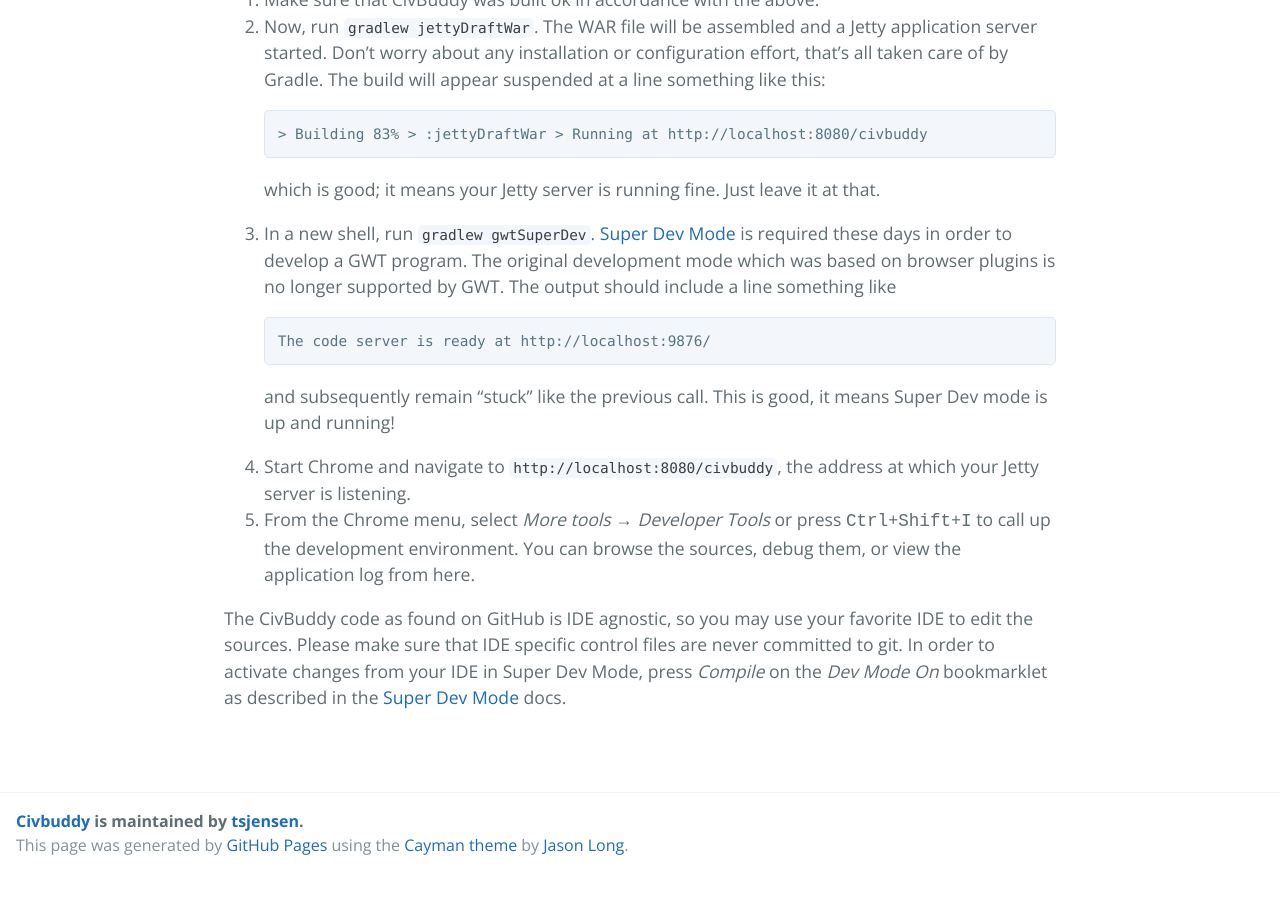
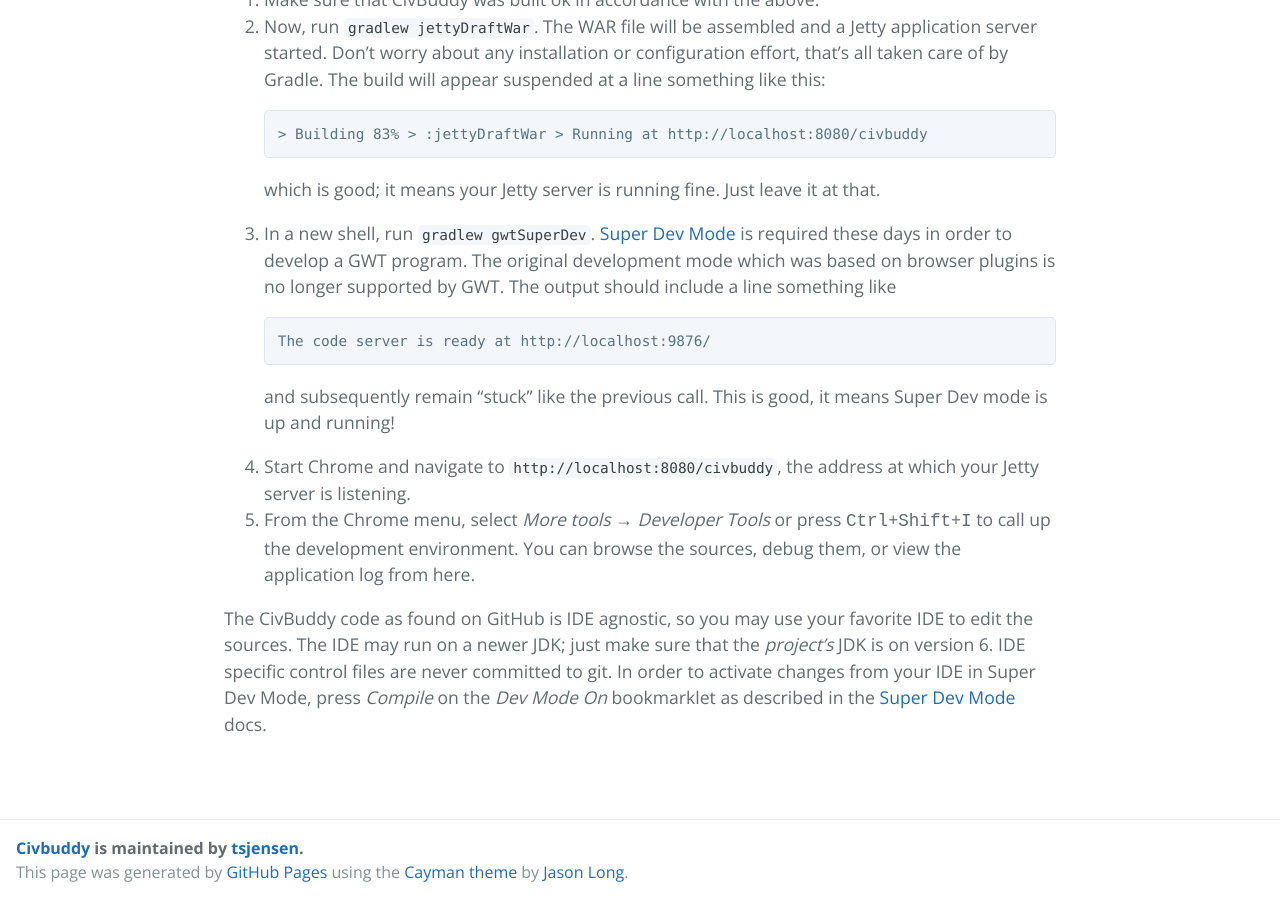
Before and after one commit to tsjensen/civbuddy, a Jekyll site: the page built from index.html, in a window 1280 px wide and 900 px high, scrolled down 2201 px. Built offline with Jekyll 4.4.1, drawn with Linux system fonts in a browser that asks for light colours; before the commit the page ends 3074 px from its top, so only the background shows below that; some of the changed text lies outside the part shown.

Commit message:
Adjust setup guide for JDK 6

```diff
--- a/index.html
+++ b/index.html
@@ -36,9 +36,9 @@
 
  1. Make sure you have the prerequisites set up:
    - [Git](http://git-scm.com/)
-   - [Java 7 SDK](http://www.oracle.com/technetwork/java/javase/downloads/jdk7-downloads-1880260.html)
+   - [Java 6 SDK](http://www.oracle.com/technetwork/java/javase/downloads/java-archive-downloads-javase6-419409.html)
    - [Chrome](http://www.google.com/chrome). Yes, development of a GWT program requires Chrome these days.
- 1. Make sure that your environment variable `JAVA_HOME` points to the Java&nbsp;7 SDK, for example `C:\PROGRA~1\Java\jdk1.7.0_80` (Windows).
+ 1. Make sure that your environment variable `JAVA_HOME` points to the Java&nbsp;6 SDK, for example `C:\PROGRA~1\Java\jdk1.6.0_45` (Windows).
  1. `JAVA_HOME/bin` should be on the `PATH`
  1. If you don't have a Gradle User Home yet, set it up by creating an empty directory called `.gradle` somewhere, for example `d:\.gradle` (Windows) or `~/.gradle` (Unix). Create an environment variable `GRADLE_USER_HOME` which points to this directory. This directory may grow quite large over time (mine is 2&nbsp;GB), because Gradle uses it to cache all downloaded stuff.
  1. Clone the {{ site.name }} repo by running on the command line:
@@ -65,4 +65,4 @@
  1. Start Chrome and navigate to `http://localhost:8080/civbuddy`, the address at which your Jetty server is listening.
  1. From the Chrome menu, select *More tools* &rarr; *Developer Tools* or press <kbd>Ctrl</kbd>+<kbd>Shift</kbd>+<kbd>I</kbd> to call up the development environment. You can browse the sources, debug them, or view the application log from here.
 
-The {{ site.name }} code as found on GitHub is IDE agnostic, so you may use your favorite IDE to edit the sources. Please make sure that IDE specific control files are never committed to git. In order to activate changes from your IDE in Super Dev Mode, press *Compile* on the *Dev Mode On* bookmarklet as described in the [Super Dev Mode](http://www.gwtproject.org/articles/superdevmode.html) docs.
+The {{ site.name }} code as found on GitHub is IDE agnostic, so you may use your favorite IDE to edit the sources. The IDE may run on a newer JDK; just make sure that the *project's* JDK is on version&nbsp;6. IDE specific control files are never committed to git. In order to activate changes from your IDE in Super Dev Mode, press *Compile* on the *Dev Mode On* bookmarklet as described in the [Super Dev Mode](http://www.gwtproject.org/articles/superdevmode.html) docs.
```
